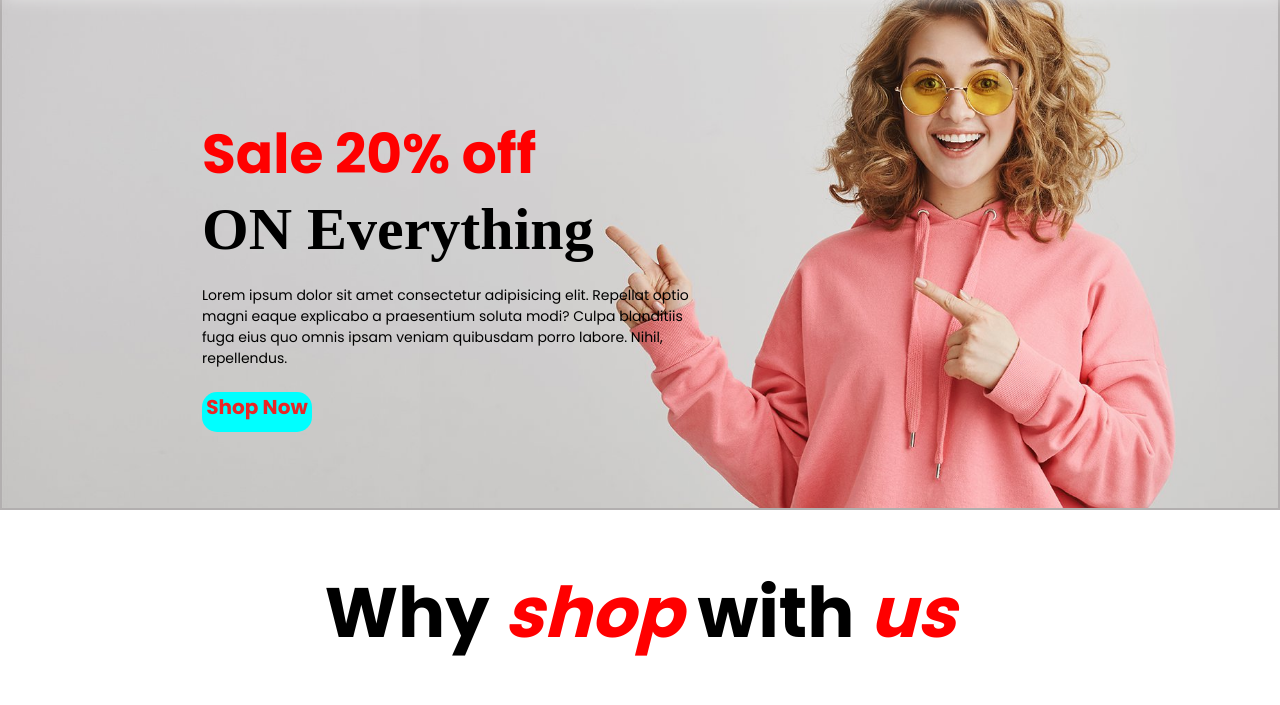
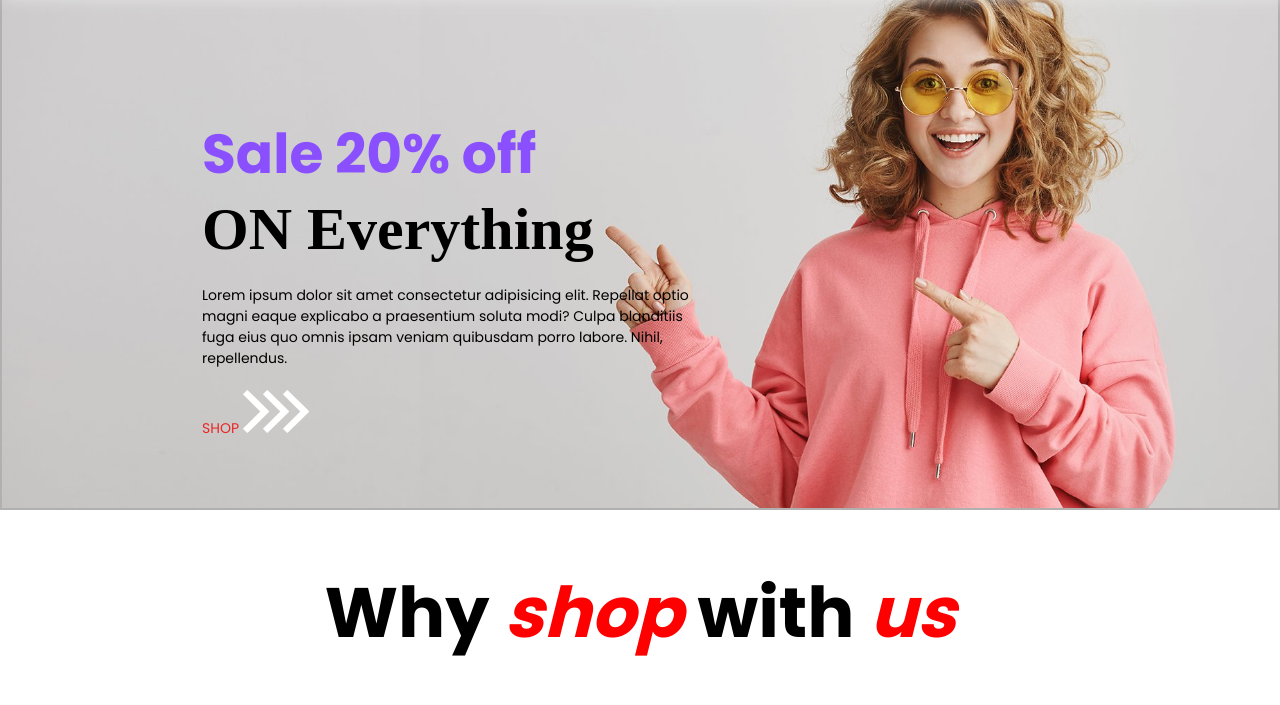
Before and after one commit to AbhineshJha/Redstore, a plain HTML site: page index.html in a window 1280 px wide. Shown: the part 95-800 px from the top of the page. Drawn offline with Linux system fonts and the light colour scheme; a web font is replaced by a local one.

Commit message:
Add: Button Modified

```diff
--- a/index.html
+++ b/index.html
@@ -49,7 +49,7 @@
 
         <div class="ale">
             <b>
-                <div style="color: red; font-size: 55px;" id="heading1">Sale 20% off</h1>
+                <div style="color: rgb(138, 80, 255); font-size: 55px;" id="heading1">Sale 20% off</h1>
                 </div>
             </b>
             <b>
@@ -60,9 +60,20 @@
                 praesentium soluta modi? Culpa blanditiis fuga eius quo omnis ipsam veniam quibusdam porro labore.
                 Nihil, repellendus.</p>
             <br>
-            <div class="shop">
-                <a href="product.html"> <b>Shop Now</b></a>
-            </div>
+            <div class="wrapper">
+                <a class="cta" href="product.html">
+                  <span>SHOP</span>
+                  <span>
+                    <svg width="66px" height="43px" viewBox="0 0 66 43" version="1.1" xmlns="http://www.w3.org/2000/svg" xmlns:xlink="http://www.w3.org/1999/xlink">
+                      <g id="arrow" stroke="none" stroke-width="1" fill="none" fill-rule="evenodd">
+                        <path class="one" d="M40.1543933,3.89485454 L43.9763149,0.139296592 C44.1708311,-0.0518420739 44.4826329,-0.0518571125 44.6771675,0.139262789 L65.6916134,20.7848311 C66.0855801,21.1718824 66.0911863,21.8050225 65.704135,22.1989893 C65.7000188,22.2031791 65.6958657,22.2073326 65.6916762,22.2114492 L44.677098,42.8607841 C44.4825957,43.0519059 44.1708242,43.0519358 43.9762853,42.8608513 L40.1545186,39.1069479 C39.9575152,38.9134427 39.9546793,38.5968729 40.1481845,38.3998695 C40.1502893,38.3977268 40.1524132,38.395603 40.1545562,38.3934985 L56.9937789,21.8567812 C57.1908028,21.6632968 57.193672,21.3467273 57.0001876,21.1497035 C56.9980647,21.1475418 56.9959223,21.1453995 56.9937605,21.1432767 L40.1545208,4.60825197 C39.9574869,4.41477773 39.9546013,4.09820839 40.1480756,3.90117456 C40.1501626,3.89904911 40.1522686,3.89694235 40.1543933,3.89485454 Z" fill="#FFFFFF"></path>
+                        <path class="two" d="M20.1543933,3.89485454 L23.9763149,0.139296592 C24.1708311,-0.0518420739 24.4826329,-0.0518571125 24.6771675,0.139262789 L45.6916134,20.7848311 C46.0855801,21.1718824 46.0911863,21.8050225 45.704135,22.1989893 C45.7000188,22.2031791 45.6958657,22.2073326 45.6916762,22.2114492 L24.677098,42.8607841 C24.4825957,43.0519059 24.1708242,43.0519358 23.9762853,42.8608513 L20.1545186,39.1069479 C19.9575152,38.9134427 19.9546793,38.5968729 20.1481845,38.3998695 C20.1502893,38.3977268 20.1524132,38.395603 20.1545562,38.3934985 L36.9937789,21.8567812 C37.1908028,21.6632968 37.193672,21.3467273 37.0001876,21.1497035 C36.9980647,21.1475418 36.9959223,21.1453995 36.9937605,21.1432767 L20.1545208,4.60825197 C19.9574869,4.41477773 19.9546013,4.09820839 20.1480756,3.90117456 C20.1501626,3.89904911 20.1522686,3.89694235 20.1543933,3.89485454 Z" fill="#FFFFFF"></path>
+                        <path class="three" d="M0.154393339,3.89485454 L3.97631488,0.139296592 C4.17083111,-0.0518420739 4.48263286,-0.0518571125 4.67716753,0.139262789 L25.6916134,20.7848311 C26.0855801,21.1718824 26.0911863,21.8050225 25.704135,22.1989893 C25.7000188,22.2031791 25.6958657,22.2073326 25.6916762,22.2114492 L4.67709797,42.8607841 C4.48259567,43.0519059 4.17082418,43.0519358 3.97628526,42.8608513 L0.154518591,39.1069479 C-0.0424848215,38.9134427 -0.0453206733,38.5968729 0.148184538,38.3998695 C0.150289256,38.3977268 0.152413239,38.395603 0.154556228,38.3934985 L16.9937789,21.8567812 C17.1908028,21.6632968 17.193672,21.3467273 17.0001876,21.1497035 C16.9980647,21.1475418 16.9959223,21.1453995 16.9937605,21.1432767 L0.15452076,4.60825197 C-0.0425130651,4.41477773 -0.0453986756,4.09820839 0.148075568,3.90117456 C0.150162624,3.89904911 0.152268631,3.89694235 0.154393339,3.89485454 Z" fill="#FFFFFF"></path>
+                      </g>
+                    </svg>
+                  </span>
+                </a>
+              </div>
         </div>
     </div>
     <br>
```
